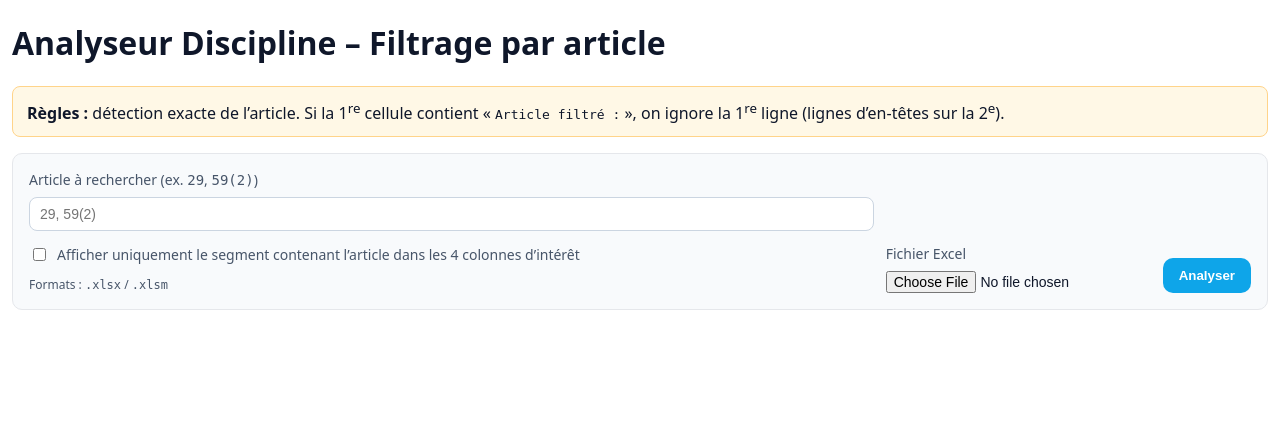
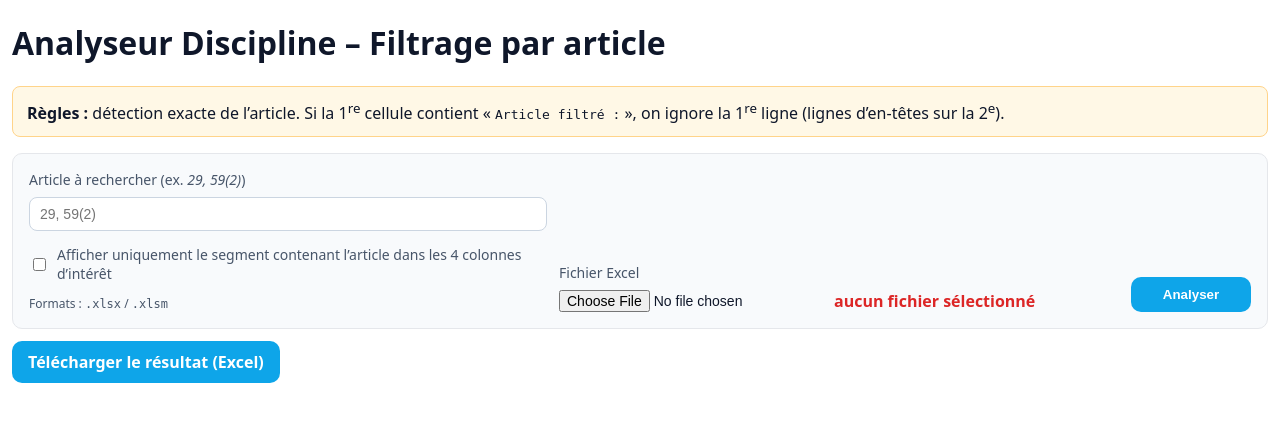
Before and after one commit to BPelletier258/analyseur-discipline, a Flask app: page / in a window 1280 px wide. Shown: the top 422 px of the page. Run offline with Flask 3, Linux system fonts and the light colour scheme.

Commit message:
Update index.html

```diff
--- a/templates/index.html
+++ b/templates/index.html
@@ -1,80 +1,151 @@
 <!doctype html>
 <html lang="fr">
 <head>
-  <meta charset="utf-8">
-  <meta name="viewport" content="width=device-width,initial-scale=1">
-  <title>Analyseur Discipline – Filtrage par article</title>
+  <meta charset="utf-8" />
+  <meta name="viewport" content="width=device-width, initial-scale=1" />
+  <title>Analyseur Discipline — Filtrage par article</title>
   {{ css|safe }}
+
+  <!-- Ajustements spécifiques page + overlay -->
+  <style>
+    /* === Overlay (sablier) === */
+    .overlay {
+      position: fixed; inset: 0; background: rgba(255,255,255,0.75);
+      display: none; align-items: center; justify-content: center;
+      z-index: 9999;
+    }
+    .spinner {
+      width: 56px; height: 56px; border-radius: 50%;
+      border: 5px solid #93c5fd; border-top-color: #1d4ed8;
+      animation: spin 0.9s linear infinite;
+    }
+    @keyframes spin { to { transform: rotate(360deg); } }
+
+    /* === Mise en page du bandeau formulaire ===
+       1ère colonne : champ Article (large, 1fr)
+       2e  colonne : champ Fichier + nom en rouge (large)
+       3e  colonne : bouton Analyser (étroit)
+    */
+    .formgrid{
+      display:grid;
+      grid-template-columns: 1fr 560px 120px; /* << plus large au centre, bouton à droite */
+      gap:12px;
+      align-items:end;
+    }
+    .formcol{display:flex;flex-direction:column;gap:8px}
+
+    /* Ligne fichier : on veut que le nom prenne TOUT l'espace restant */
+    .file-row{
+      display:flex;gap:10px;align-items:center;min-width:0;
+    }
+    /* Le contrôle <input type="file"> ne s’étire pas beaucoup selon le navigateur,
+       mais on laisse une largeur naturelle et on donne l’espace à .file-name */
+    input[type="file"]{max-width: 100%;}
+
+    .file-name{
+      color:#dc2626;font-weight:700;
+      white-space:nowrap;overflow:hidden;text-overflow:ellipsis;
+      flex:1; min-width:0;
+    }
+
+    .btn-download {
+      display:inline-block;background:#0ea5e9;color:#fff;text-decoration:none;
+      padding:10px 16px;border-radius:10px;font-weight:700
+    }
+    .err { color:#dc2626; margin: 8px 0 0 0; }
+  </style>
 </head>
 <body>
-
   <div class="wrap">
     <h1>Analyseur Discipline – Filtrage par article</h1>
 
     <div class="note">
-    <strong>Règles :</strong> détection exacte de l’article.
-    Si la 1<sup>re</sup> cellule contient « <code>Article filtré :</code> », on ignore la 1<sup>re</sup> ligne (lignes d’en-têtes sur la 2<sup>e</sup>).
+      <strong>Règles :</strong> détection exacte de l’article. Si la 1<sup>re</sup> cellule contient
+      « <code>Article filtré :</code> », on ignore la 1<sup>re</sup> ligne (lignes d’en-têtes sur la 2<sup>e</sup>).
     </div>
 
     {% if error %}
-    <div class="note" style="border-color:#fda4af;background:#ffe4e6;color:#991b1b">
-      {{ error }}
-    </div>
+      <p class="err">{{ error }}</p>
     {% endif %}
 
-  <div class="formbar">
-    <form id="analyzeForm" action="{{ url_for('analyze') }}" method="post" enctype="multipart/form-data">
+    <form class="formbar" action="{{ url_for('analyze') }}" method="post" enctype="multipart/form-data" id="analyzeForm">
       <div class="formgrid">
-        <div class="formcol">
-          <label>Article à rechercher (ex. <code>29</code>, <code>59(2)</code>)</label>
-          <input type="text" name="article" value="{{ article or '' }}" placeholder="29, 59(2)" required>
+        <!-- Colonne 1 : Article -->
+        <div class="formcol" style="grid-column:1;">
+          <label for="article">Article à rechercher (ex. <em>29, 59(2)</em>)</label>
+          <input type="text" name="article" id="article" value="{{ article }}" placeholder="29, 59(2)" required />
 
-          <label style="display:flex;align-items:center;gap:8px;margin-top:6px;">
-            <input type="checkbox" name="only_segment" {% if only_segment %}checked{% endif %}>
+          <label style="display:flex;gap:8px;align-items:center;margin-top:6px;">
+            <input type="checkbox" name="only_segment" id="only_segment" value="1"
+                   {% if only_segment %}checked{% endif %} />
             Afficher uniquement le segment contenant l’article dans les 4 colonnes d’intérêt
           </label>
 
-          <div style="font-size:12px;color:#475569;margin-top:4px">
+          <div style="font-size:12px; color:#475569; margin-top:4px;">
             Formats : <code>.xlsx</code> / <code>.xlsm</code>
           </div>
         </div>
 
-        <div class="formcol">
-          <label>Fichier Excel</label>
-          <input type="file" name="file" required>
+        <!-- Colonne 2 : Fichier (beaucoup plus d'espace, plus à gauche) -->
+        <div class="formcol" style="grid-column:2;">
+          <label for="file">Fichier Excel</label>
+          <div class="file-row">
+            <input type="file" name="file" id="file" required />
+            <span id="fileName" class="file-name" title="aucun fichier sélectionné">aucun fichier sélectionné</span>
+          </div>
         </div>
 
-        <div class="formcol">
-          <button type="submit" style="margin-top:24px;">Analyser</button>
+        <!-- Colonne 3 : Bouton Analyser, étroit -->
+        <div class="formcol" style="grid-column:3;">
+          <label>&nbsp;</label>
+          <button type="submit">Analyser</button>
         </div>
       </div>
     </form>
+
+    <div style="margin:12px 0 16px;">
+      <a class="btn-download" href="{{ url_for('download') }}">Télécharger le résultat (Excel)</a>
     </div>
 
+    <!-- Tableau HTML des résultats -->
+    <div id="results">
       {% if html_table %}
-    <div style="margin:12px 0 8px">
-      <a href="{{ url_for('download') }}"
-         style="background:#0ea5e9;color:#fff;padding:8px 12px;border-radius:8px;text-decoration:none;">
-        Télécharger le résultat (Excel)
-      </a>
-    </div>
         {{ html_table|safe }}
       {% endif %}
     </div>
+  </div>
 
-<!-- Overlay sablier -->
-<div id="busy" class="busy" aria-hidden="true">
-  <div class="spinner" aria-hidden="true"></div>
-  <div class="busy-text">Analyse en cours…</div>
+  <!-- Overlay (sablier) -->
+  <div class="overlay" id="busyOverlay">
+    <div class="spinner" aria-label="Analyse en cours…"></div>
   </div>
 
   <script>
-  // Affiche l’overlay dès qu’on soumet le formulaire ; il disparaît à l’affichage du résultat.
-  document.getElementById('analyzeForm')?.addEventListener('submit', function () {
-    const b = document.getElementById('busy');
-    if (b) b.style.display = 'flex';
+    (function () {
+      const form      = document.getElementById('analyzeForm');
+      const overlay   = document.getElementById('busyOverlay');
+      const fileInput = document.getElementById('file');
+      const fileName  = document.getElementById('fileName');
+
+      // Nom du fichier affiché en rouge (et en title pour tooltip complet)
+      function refreshFileName() {
+        if (fileInput.files && fileInput.files.length) {
+          fileName.textContent = fileInput.files[0].name;
+          fileName.title = fileInput.files[0].name;
+        } else {
+          fileName.textContent = 'aucun fichier sélectionné';
+          fileName.title = 'aucun fichier sélectionné';
+        }
+      }
+      fileInput.addEventListener('change', refreshFileName);
+      // Init
+      refreshFileName();
+
+      // Sablier au submit
+      form.addEventListener('submit', function () {
+        overlay.style.display = 'flex';
       });
+    })();
   </script>
-
 </body>
 </html>
```
Lines whose indentation alone changed are shown as unchanged.
